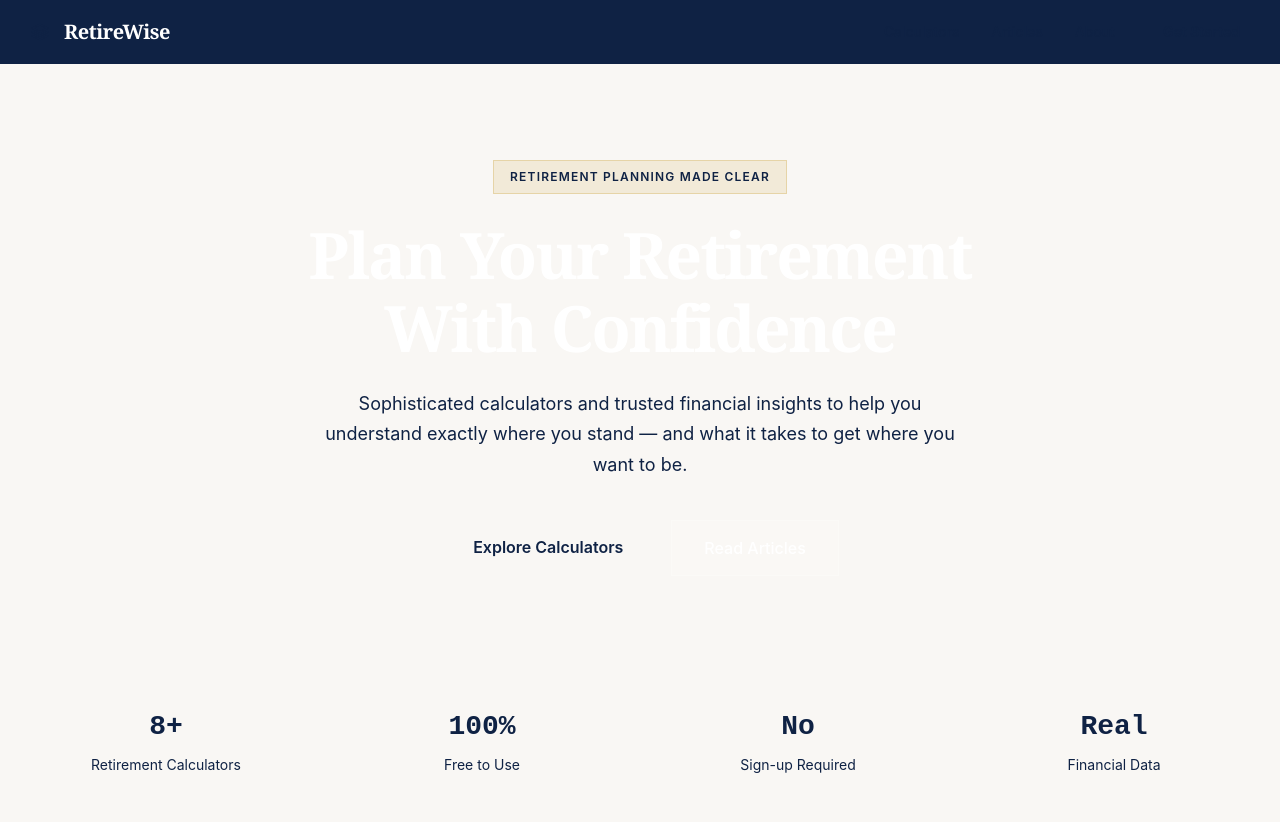
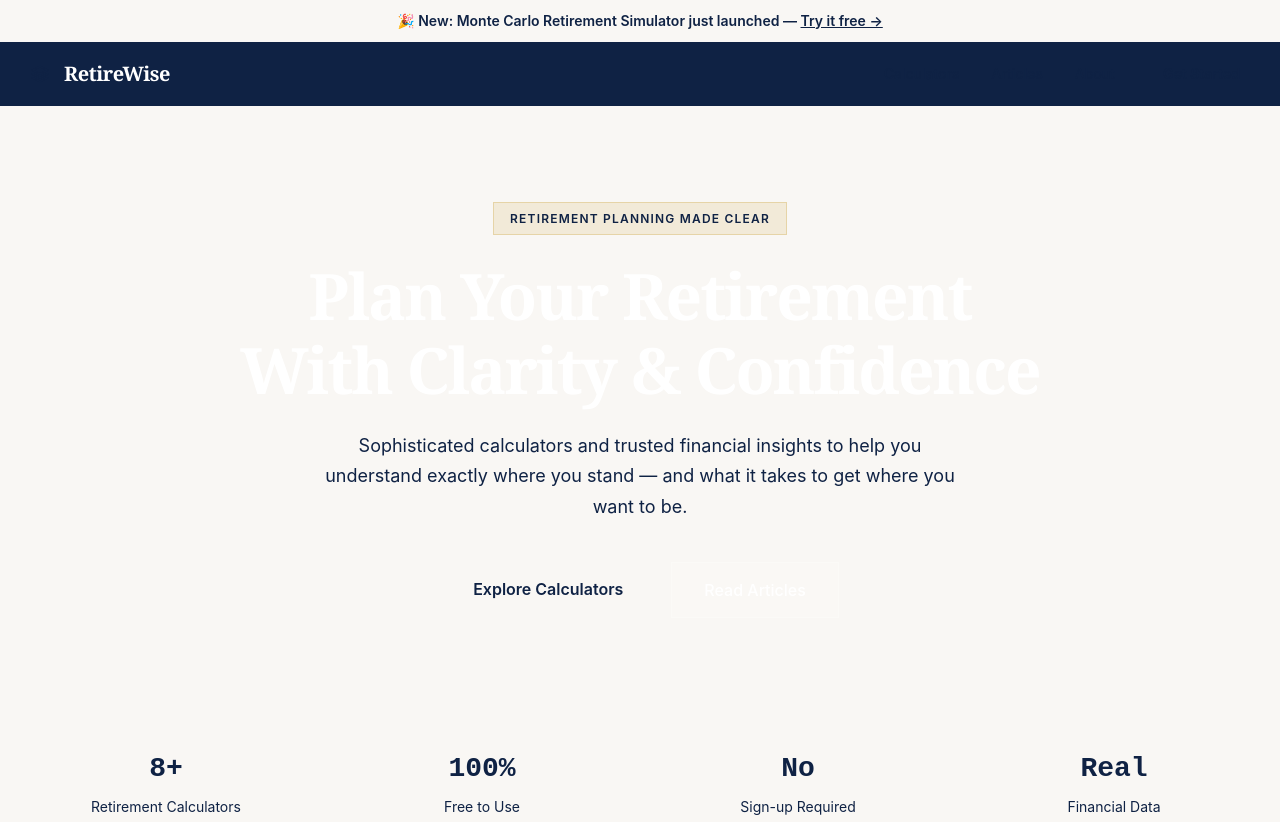
Before and after one commit to matanov/finportal, an Astro site: page / in a window 1280 px wide. Shown: the top 822 px of the page. Built offline with nearby package versions, Linux system fonts and the light colour scheme; Astro itself is replaced by a stand-in of ours.

Commit message:
feat: add announcement banner and update hero tagline

```diff
--- a/src/components/Welcome.astro
+++ b/src/components/Welcome.astro
@@ -1,6 +1,11 @@
 ---
 // Welcome.astro — Branded homepage for RetireWise
 ---
+
+<!-- ─── Announcement Banner ─────────────────────────────────────────────── -->
+<div style="background-color: var(--color-gold-400); padding: 0.6rem 1.5rem; text-align: center;">
+  <p style="margin: 0; font-size: 0.875rem; font-weight: 600; color: var(--color-primary-700);">🎉 New: Monte Carlo Retirement Simulator just launched — <a href='/calculators/safe-withdrawal' style='color: var(--color-primary-700); text-decoration: underline;'>Try it free →</a></p>
+</div>
 
 <!-- ─── Nav ─────────────────────────────────────────────────────────────── -->
 <header style="background-color: var(--color-primary-700); border-bottom: 1px solid var(--color-primary-600);">
@@ -30,7 +35,7 @@
     </span>
     <h1 style="font-family: var(--font-display); font-size: clamp(2.5rem, 6vw, 4rem); font-weight: 700; color: white; line-height: 1.15; letter-spacing: -0.03em; margin: 0 0 1.5rem;">
       Plan Your Retirement<br/>
-      <span style="color: var(--color-gold-400);">With Confidence</span>
+      <span style="color: var(--color-gold-400);">With Clarity & Confidence</span>
     </h1>
     <p style="font-size: 1.125rem; color: var(--color-primary-100); line-height: 1.7; max-width: 640px; margin: 0 auto 2.5rem;">
       Sophisticated calculators and trusted financial insights to help you understand exactly where you stand — and what it takes to get where you want to be.
```
